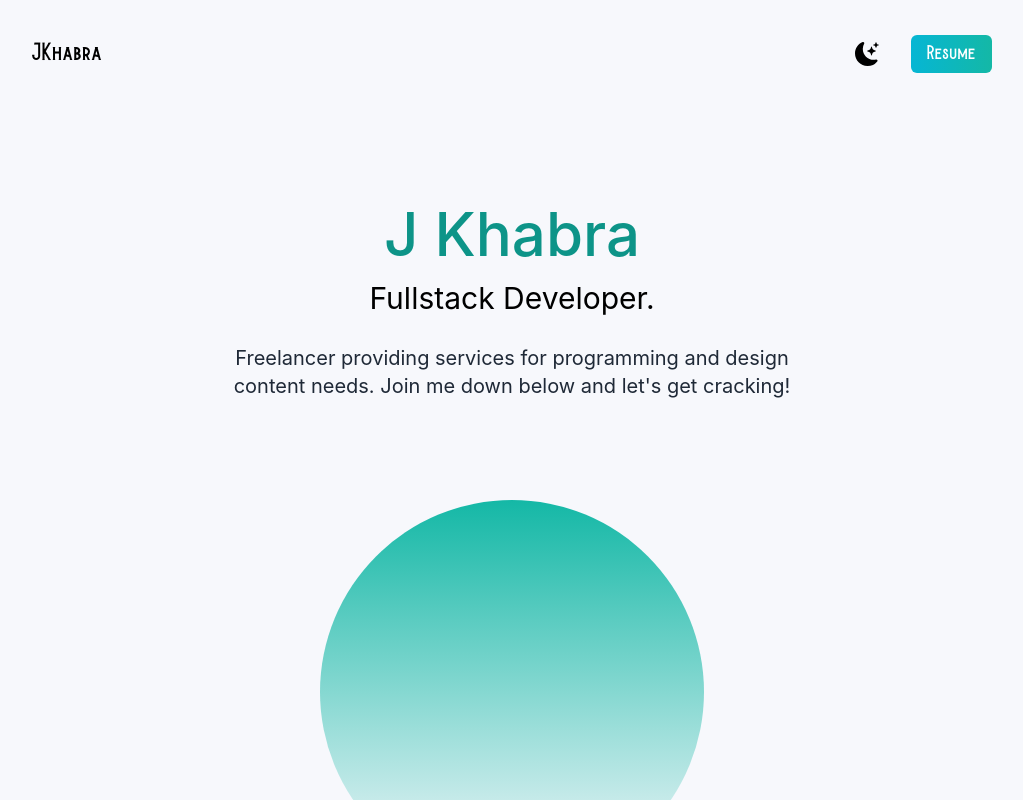
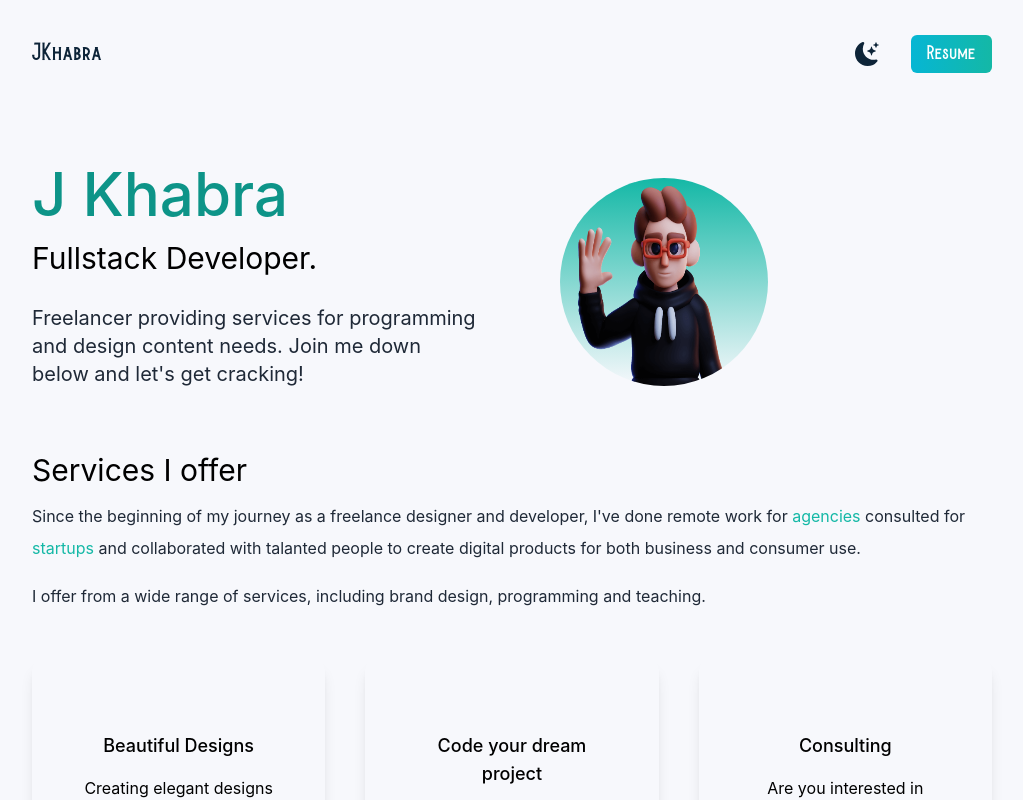
Before and after one commit to jkhabra/portfolio, a React (Vite) app: page / in a window 1280 px wide. Shown: the top 800 px of the page, without its empty margins (128-1151 px from the left). Built offline with nearby package versions, Linux system fonts and the light colour scheme.

Commit message:
refactor: about component

```diff
--- a/src/components/About/index.tsx
+++ b/src/components/About/index.tsx
@@ -1,20 +1,26 @@
+import design from "../../assets/images/dev-ed-wave.png";
+
+
 const About = () => {
     return (
         <>
             <section>
-                <div className="text-center p-10 py-10">
+                <div className="flex flex-col-reverse md:flex-row items-center gap-x-20 mb-10">
+                    <div>
                         <h2 className="text-5xl py-2 text-teal-600 font-medium dark:text-teal-400 md:text-6xl">
                             J Khabra
                         </h2>
-                    <h3 className="text-2xl py-2 dark:text-white md:text-3xl">
+                        <h3 className="text-2xl py-2 dark:text-primary-light md:text-3xl">
                             Fullstack Developer.
                         </h3>
-                    <p className="text-md py-5 leading-8 text-gray-800 dark:text-gray-200 max-w-xl mx-auto md:text-xl">
+                        <p className="text-md py-5 leading-8 text-gray-800 dark:text-secondary-light max-w-md md:text-xl">
                             Freelancer providing services for programming and design content
                             needs. Join me down below and let's get cracking!
                         </p>
+                    </div>
 
-                    <div className="mx-auto bg-gradient-to-b from-teal-500 rounded-full w-80 h-80 relative overflow-hidden mt-20 md:h-96 md:w-96">
+                    <div className="bg-gradient-to-b from-teal-500 rounded-full relative overflow-hidden w-72 h-72 md:w-52 md:h-52 ">
+                        <img className=" w-full h-full" src={design} />
                     </div>
                 </div>
             </section>
--- a/src/components/layout/header.tsx
+++ b/src/components/layout/header.tsx
@@ -8,7 +8,7 @@ const Header = () => {
 
     return (
         <>
-            <nav className="font-burtons py-10 mb-12 flex justify-between dark:text-white">
+            <nav className="font-burtons py-10 mb-12 flex justify-between text-primary-dark dark:text-primary-light">
                 <h1 className="font-burtons text-xl">JKhabra</h1>
                 <ul className="flex items-center">
                     <li>
```
Lines whose indentation alone changed are shown as unchanged.
